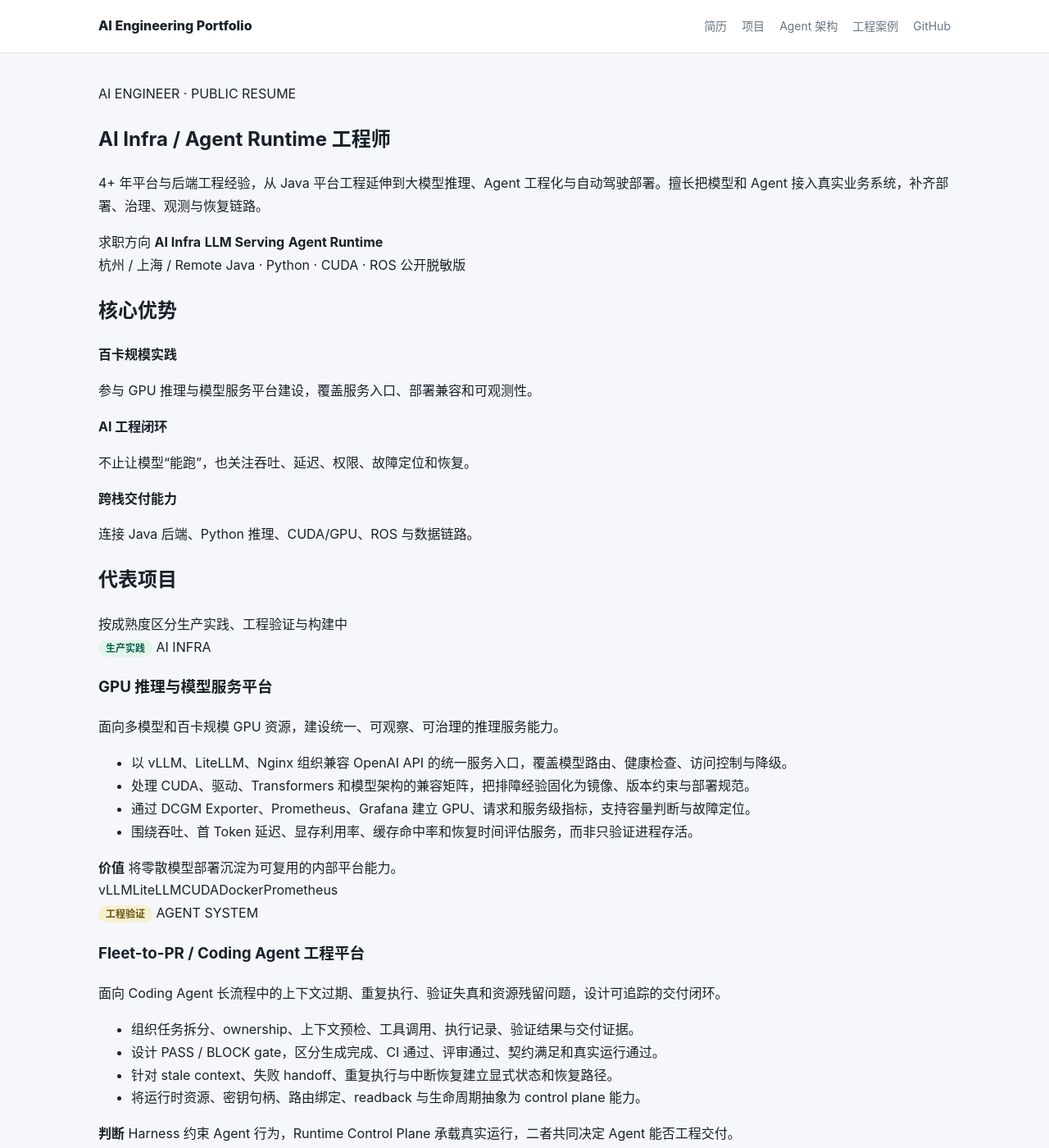
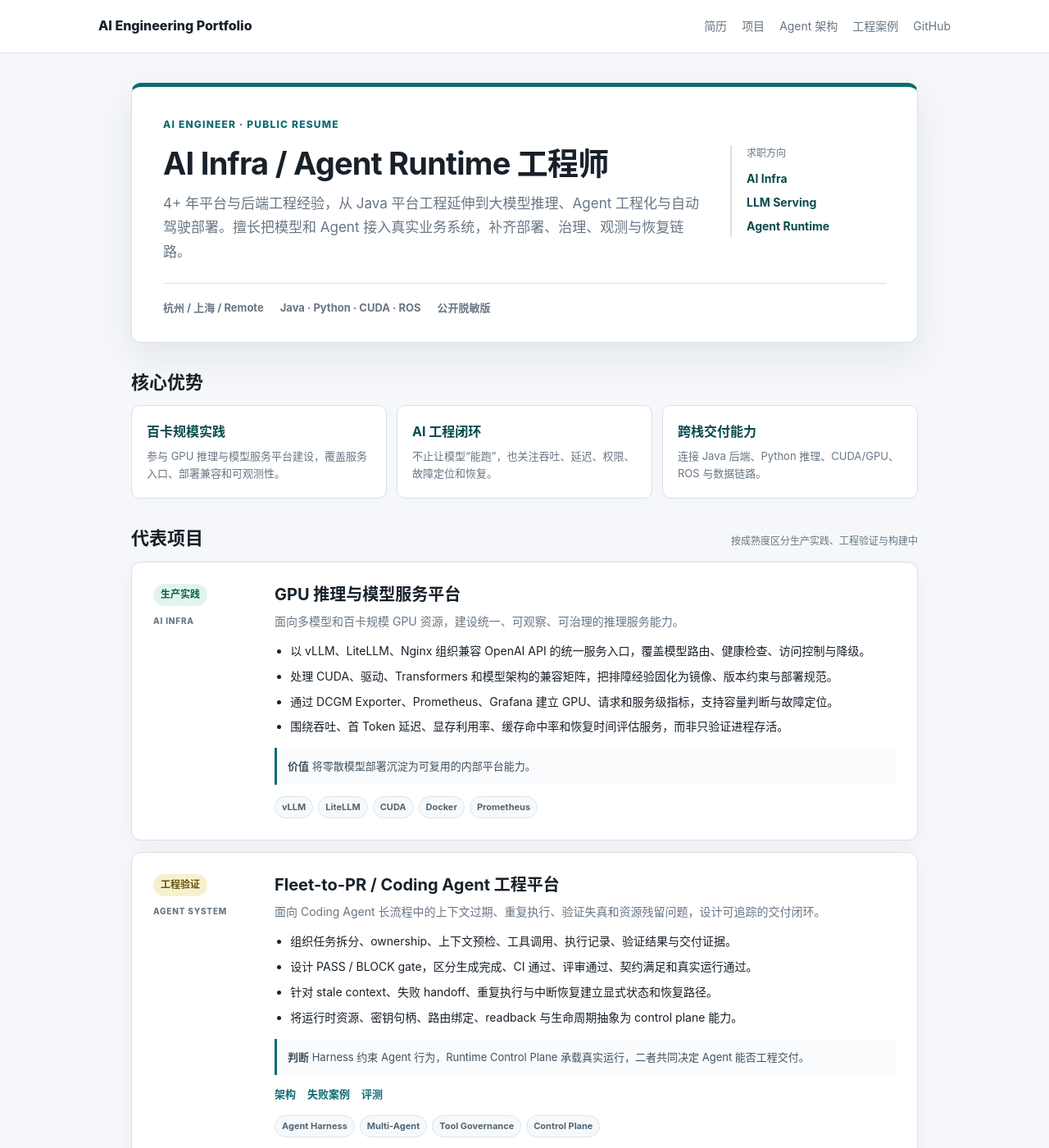
Before and after one commit to jakezai250808-sudo/agent-harness-portfolio, a Jekyll site: the page built from resume.md, in a window 1280 px wide and 1400 px high. Shown: the whole window at 82% size. Built offline with Jekyll 4.4.1, drawn with Linux system fonts in a browser that asks for light colours.

Commit message:
style: add responsive AI resume layout

```diff
--- a/assets/main.scss
+++ b/assets/main.scss
@@ -569,3 +569,57 @@ code {
     gap: 3px;
   }
 }
+
+
+/* Resume-first layout */
+.resume { max-width: 960px; margin: 0 auto; }
+.resume-header { padding: 36px 38px 30px; border: 1px solid var(--line); border-top: 5px solid var(--accent); border-radius: 12px; background: var(--paper); box-shadow: var(--shadow); }
+.resume-kicker { color: var(--accent); font-size: 12px; font-weight: 800; letter-spacing: .1em; }
+.resume-heading { display: grid; grid-template-columns: minmax(0, 1fr) 190px; gap: 36px; align-items: start; margin-top: 14px; }
+.resume-heading h1 { margin: 0 0 12px; font-size: 38px; line-height: 1.18; letter-spacing: -.02em; }
+.resume-summary { max-width: 690px; margin: 0; color: var(--muted); font-size: 17px; line-height: 1.75; }
+.resume-target { display: flex; flex-direction: column; gap: 5px; padding-left: 18px; border-left: 2px solid var(--line); }
+.resume-target span { margin-bottom: 3px; color: var(--muted); font-size: 12px; }
+.resume-target strong { color: var(--accent-dark); font-size: 14px; }
+.resume-meta { display: flex; flex-wrap: wrap; gap: 8px 20px; margin-top: 22px; padding-top: 18px; border-top: 1px solid var(--line); color: var(--muted); font-size: 13px; font-weight: 650; }
+.resume-section { margin: 34px 0 0; }
+.resume-section > h2, .section-title-row h2 { margin: 0; font-size: 22px; line-height: 1.3; }
+.section-title-row { display: flex; align-items: baseline; justify-content: space-between; gap: 20px; margin-bottom: 14px; }
+.section-title-row > span { color: var(--muted); font-size: 12px; }
+.signal-grid { display: grid; grid-template-columns: repeat(3, 1fr); gap: 12px; margin-top: 14px; }
+.signal-grid > div { padding: 18px; border: 1px solid var(--line); border-radius: 10px; background: var(--paper); }
+.signal-grid strong { color: var(--accent-dark); font-size: 16px; }
+.signal-grid p { margin: 5px 0 0; color: var(--muted); font-size: 13px; line-height: 1.65; }
+.resume-project { display: grid; grid-template-columns: 124px minmax(0, 1fr); gap: 24px; margin-top: 14px; padding: 26px; border: 1px solid var(--line); border-radius: 12px; background: var(--paper); box-shadow: 0 8px 24px rgba(21,32,43,.04); }
+.project-side { display: flex; flex-direction: column; align-items: flex-start; gap: 10px; }
+.project-domain { color: var(--muted); font-size: 10px; font-weight: 800; letter-spacing: .08em; }
+.project-main h3 { margin: 0 0 7px; font-size: 20px; line-height: 1.35; }
+.project-brief { margin: 0 0 12px; color: var(--muted); font-size: 14px; }
+.project-main ul { margin: 0; padding-left: 1.2em; }
+.project-main li { margin: 7px 0; font-size: 14px; line-height: 1.7; }
+.result { margin-top: 14px; padding: 11px 13px; border-left: 3px solid var(--accent); background: var(--paper-soft); color: #42515e; font-size: 13px; }
+.project-links { display: flex; gap: 14px; margin-top: 12px; font-size: 13px; font-weight: 700; }
+.tech-tags { display: flex; flex-wrap: wrap; gap: 6px; margin-top: 14px; }
+.tech-tags span { padding: 3px 8px; border: 1px solid #dce5eb; border-radius: 999px; background: #f6f9fb; color: #536573; font-size: 11px; font-weight: 650; }
+.skill-rows { overflow: hidden; margin-top: 14px; border: 1px solid var(--line); border-radius: 10px; background: var(--paper); }
+.skill-rows > div { display: grid; grid-template-columns: 170px 1fr; gap: 20px; padding: 13px 17px; border-bottom: 1px solid var(--line); font-size: 13px; }
+.skill-rows > div:last-child { border-bottom: 0; }
+.skill-rows strong { color: var(--accent-dark); }
+.skill-rows span { color: var(--muted); }
+.resume-note { margin-top: 32px; padding: 18px 0 0; border-top: 1px solid var(--line); color: var(--muted); font-size: 12px; }
+
+@media (max-width: 720px) {
+  .site-header { position: static; }
+  .nav { padding: 12px 0; }
+  .nav nav { gap: 8px 14px; font-size: 13px; }
+  .resume-header { padding: 26px 20px 22px; }
+  .resume-heading { grid-template-columns: 1fr; gap: 18px; }
+  .resume-heading h1 { font-size: 29px; }
+  .resume-summary { font-size: 15px; }
+  .resume-target { padding-left: 13px; }
+  .signal-grid { grid-template-columns: 1fr; }
+  .section-title-row { align-items: flex-start; flex-direction: column; gap: 4px; }
+  .resume-project { grid-template-columns: 1fr; gap: 13px; padding: 20px 17px; }
+  .project-side { flex-direction: row; align-items: center; }
+  .skill-rows > div { grid-template-columns: 1fr; gap: 3px; }
+}
```
